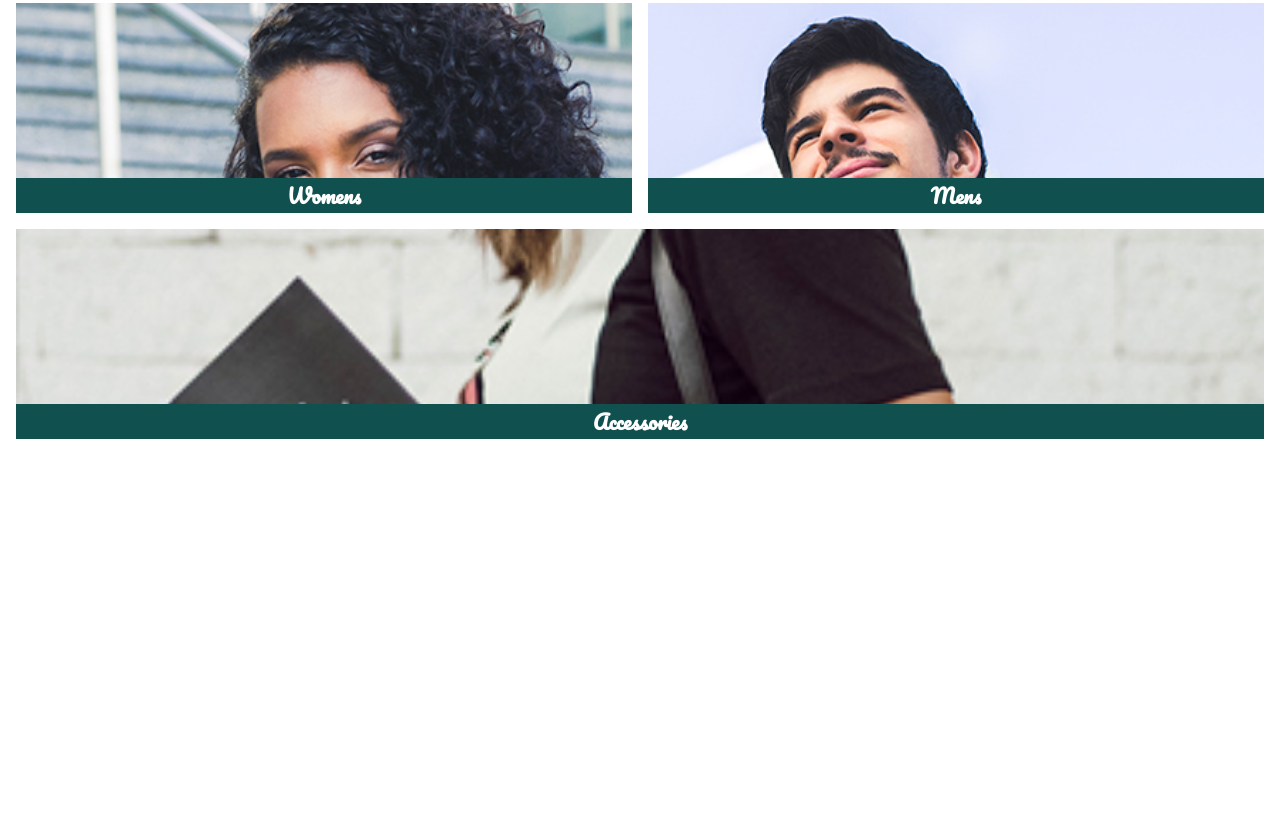
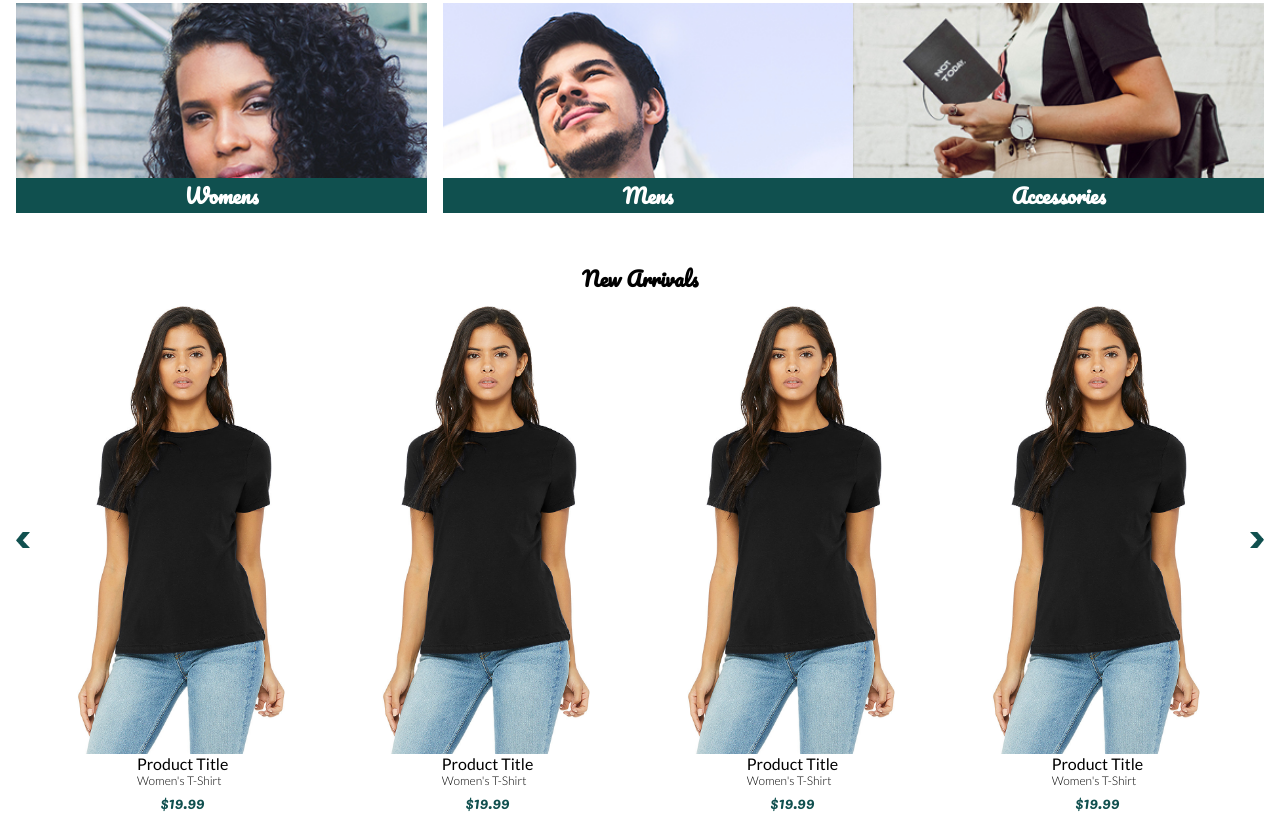
Before and after one commit to etg624/DYODE, a plain HTML site: page index.html in a window 1280 px wide. Shown: the part 308-1140 px from the top of the page. Before the commit the page ends 800 px from the top, so only its background shows below. Drawn offline with Linux system fonts and the light colour scheme.

Commit message:
wrote layout for the new arrivals section

```diff
--- a/index.css
+++ b/index.css
@@ -24,6 +24,7 @@ h2 {
 
 .desc-text {
     font-size: 0.75rem;
+    font-weight: 300;
 }
 
 .sm-text {
@@ -32,6 +33,12 @@ h2 {
 
 .thin-text {
     font-weight: 300;
+}
+
+.price {
+    color: var(--green);
+    font-family: 'Pacifico', sans-serif;
+
 }
 
 a {
@@ -156,7 +163,7 @@ a {
 
 .card {
     display: flex;
-    flex: 1 0 40%;
+    flex: 1 1 160px;
     flex-direction: column;
     margin: 0 1em 1em 0;
     /* max-height: 210px; */
@@ -178,3 +185,45 @@ a {
     background: var(--green);
     text-align: center;
 }
+
+.new-arrivals {
+    margin: 1em;
+
+}
+
+.arrivals-arrow-container {
+    display: flex;
+
+}
+
+.arrow {
+    height: 1em;
+    align-self: center;
+    margin-bottom: 2em;
+}
+
+.arrivals-container {
+    display: flex;
+    justify-content: center;
+    overflow: hidden;
+    width: 100%;
+}
+
+.arrivals-intro {
+    color: black;
+    text-align: center;
+}
+
+.product {
+    color: black;
+    width: 40%;
+    min-width: 150px;
+    display: flex;
+    flex-direction: column;
+    align-items: center;
+
+}
+
+.product img {
+    width: 100%;
+}
--- a/index.html
+++ b/index.html
@@ -62,8 +62,47 @@
 
 
           <section class="new-arrivals">
+            <h2 class="arrivals-intro">New Arrivals</h2>
+            <div class="arrivals-arrow-container">
 
-          </section>
-        </main>
+              <img class="arrow" src="/Images/Arrow Left.png"/>
+              <div class="arrivals-container">
+                <figure class="product">
+                  <img  src="/Images/Product.jpg" alt="">
+                  <div>
+                    <p>Product Title</p>
+                    <p class="desc-text">Women's T-Shirt</p>
+                  </div>
+                  <p class="price">$19.99</p>
+                </figure>
+                <figure class="product">
+                  <img src="/Images/Product.jpg" alt="">
+                  <div>
+                    <p>Product Title</p>
+                    <p class="desc-text">Women's T-Shirt</p>
+                  </div>
+                  <p class="price">$19.99</p>
+                </figure>
+                <figure class="product">
+                  <img src="/Images/Product.jpg" alt="">
+                  <div>
+                    <p>Product Title</p>
+                    <p class="desc-text">Women's T-Shirt</p>
+                  </div>
+                  <p class="price">$19.99</p>
+                </figure>
+                <figure class="product">
+                  <img src="/Images/Product.jpg" alt="">
+                  <div>
+                    <p>Product Title</p>
+                    <p class="desc-text">Women's T-Shirt</p>
+                  </div>
+                  <p class="price">$19.99</p>
+                </figure>
+              </div>
+              <img class="arrow" src="/Images/Arrow Right.png"/>
+            </div>
+            </section>
+          </main>
 </body>
 </html>
```
Also changed, not shown: Images/Product.jpg (renamed from Images/Product Image 1.jpg).
